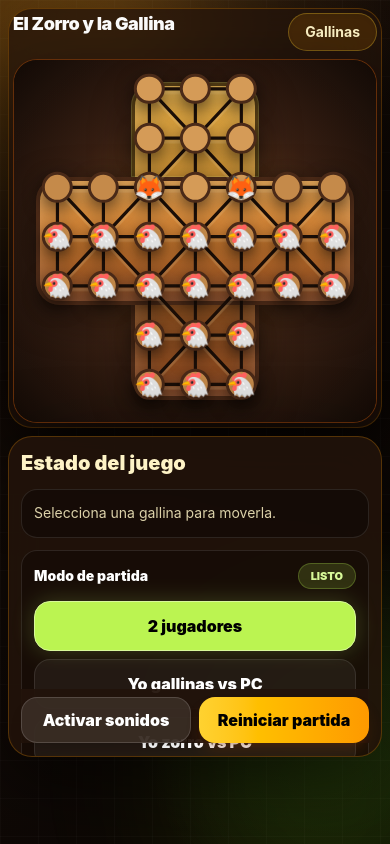
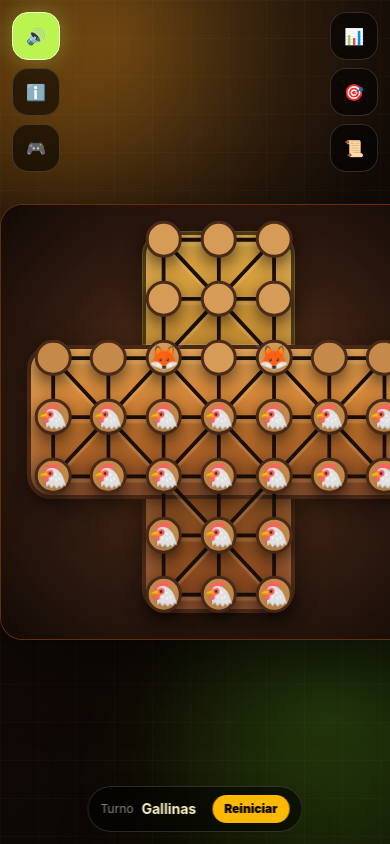
Before and after one commit to darlinarenas/cliente-zorroylagallina, a React (Vite) app: page / in a window 390 px wide. Built offline with nearby package versions, Linux system fonts and the light colour scheme.

Commit message:
mejoras tableros y botones flotantes

```diff
--- a/src/App.jsx
+++ b/src/App.jsx
@@ -13,6 +13,7 @@ export default function ZorroGallinaPrototype() {
   const [forcedPreview, setForcedPreview] = useState(null);
   const [capturingFox, setCapturingFox] = useState(null);
   const [soundEnabled, setSoundEnabled] = useState(false);
+  const [panelMovil, setPanelMovil] = useState(null);
 
   const crearSonido = (tipo) => {
     if (!soundEnabled) return;
@@ -662,6 +663,97 @@ export default function ZorroGallinaPrototype() {
   const hensInFarm = hens.filter((pos) => farmCells.includes(pos)).length;
   const gallinasRestantes = hens.length;
 
+  const PanelMovilContenido = () => {
+    if (!panelMovil) return null;
+
+    if (panelMovil === "modo") {
+      return (
+        <div className="space-y-3">
+          <h3 className="text-xl font-black text-amber-100">Modo de partida</h3>
+          <p className="text-sm text-white/60">Elige cómo quieres jugar. La partida no arranca hasta tocar comenzar.</p>
+
+          <div className="grid gap-2">
+            <button onClick={() => prepararModo("dos_jugadores")} className={`rounded-2xl px-4 py-3 font-black border transition-all ${modoJuego === "dos_jugadores" ? "bg-lime-300 text-black border-lime-200" : "bg-white/5 text-white border-white/10"}`}>
+              2 jugadores local
+            </button>
+            <button onClick={() => prepararModo("humano_gallinas")} className={`rounded-2xl px-4 py-3 font-black border transition-all ${modoJuego === "humano_gallinas" ? "bg-lime-300 text-black border-lime-200" : "bg-white/5 text-white border-white/10"}`}>
+              Yo gallinas vs PC
+            </button>
+            <button onClick={() => prepararModo("humano_zorros")} className={`rounded-2xl px-4 py-3 font-black border transition-all ${modoJuego === "humano_zorros" ? "bg-orange-300 text-black border-orange-200" : "bg-white/5 text-white border-white/10"}`}>
+              Yo zorro vs PC
+            </button>
+          </div>
+
+          <button onClick={() => { comenzarPartida(); setPanelMovil(null); }} className={`w-full rounded-2xl px-4 py-3 font-black border transition-all ${juegoIniciado ? "bg-white/10 text-white/60 border-white/10" : "bg-gradient-to-r from-lime-300 to-emerald-400 text-black border-lime-200"}`}>
+            {juegoIniciado ? "Reiniciar y comenzar" : "Comenzar"}
+          </button>
+        </div>
+      );
+    }
+
+    if (panelMovil === "stats") {
+      return (
+        <div className="space-y-3">
+          <h3 className="text-xl font-black text-amber-100">Estadísticas</h3>
+          <div className="grid grid-cols-2 gap-3 text-center">
+            <div className="rounded-2xl bg-black/30 p-3 border border-white/10"><div className="text-2xl">🌾</div><b>{hensInFarm}/9</b><p className="text-xs text-white/50">gallinero</p></div>
+            <div className="rounded-2xl bg-black/30 p-3 border border-white/10"><div className="text-2xl">🐔</div><b>{gallinasRestantes}</b><p className="text-xs text-white/50">gallinas</p></div>
+            <div className="rounded-2xl bg-black/30 p-3 border border-white/10"><div className="text-2xl">🦊</div><b>{foxes.length}</b><p className="text-xs text-white/50">zorros</p></div>
+            <div className="rounded-2xl bg-black/30 p-3 border border-white/10"><div className="text-2xl">🍗</div><b>{hensEaten}/12</b><p className="text-xs text-white/50">comidas</p></div>
+          </div>
+          <div className="grid grid-cols-2 gap-3">
+            <div className="rounded-2xl bg-orange-500/10 border border-orange-300/15 p-4"><p className="text-xs text-white/50 uppercase tracking-widest">Racha zorro</p><h3 className="text-3xl font-black text-orange-300">{rachaZorro}</h3></div>
+            <div className="rounded-2xl bg-lime-500/10 border border-lime-300/15 p-4"><p className="text-xs text-white/50 uppercase tracking-widest">Racha gallinas</p><h3 className="text-3xl font-black text-lime-300">{rachaGallinas}</h3></div>
+          </div>
+        </div>
+      );
+    }
+
+    if (panelMovil === "ayuda") {
+      return (
+        <div className="space-y-3">
+          <h3 className="text-xl font-black text-amber-100">Ayudas visuales</h3>
+          <button onClick={() => setMostrarAyudaGallinas((prev) => !prev)} className={`w-full rounded-2xl px-4 py-3 font-black border transition-all ${mostrarAyudaGallinas ? "bg-lime-400/15 border-lime-300/30 text-lime-100" : "bg-red-500/15 border-red-300/30 text-red-100"}`}>
+            {mostrarAyudaGallinas ? "Ayuda gallinas: visible" : "Ayuda gallinas: oculta"}
+          </button>
+          <button onClick={() => setMostrarAyudaZorro((prev) => !prev)} className={`w-full rounded-2xl px-4 py-3 font-black border transition-all ${mostrarAyudaZorro ? "bg-amber-400/15 border-amber-300/30 text-amber-100" : "bg-red-500/15 border-red-300/30 text-red-100"}`}>
+            {mostrarAyudaZorro ? "Ayuda zorro: visible" : "Ayuda zorro: oculta"}
+          </button>
+          <div className="rounded-2xl bg-black/25 border border-white/10 p-4 text-sm text-white/70">
+            Las fichas del turno actual brillan suavemente. Puedes ocultar los movimientos verdes para subir la dificultad.
+          </div>
+        </div>
+      );
+    }
+
+    if (panelMovil === "movimientos") {
+      return (
+        <div className="space-y-3">
+          <h3 className="text-xl font-black text-amber-100">Movimientos</h3>
+          <div className="space-y-2 max-h-[45dvh] overflow-auto pr-1">
+            {movimientos.length === 0 && <div className="text-sm text-white/45">Aún no hay movimientos registrados.</div>}
+            {movimientos.map((mov, index) => (
+              <div key={index} className="rounded-xl bg-white/5 border border-white/5 px-3 py-2 text-sm text-white/80">{mov}</div>
+            ))}
+          </div>
+        </div>
+      );
+    }
+
+    return (
+      <div className="space-y-3">
+        <h3 className="text-xl font-black text-amber-100">Estado</h3>
+        <div className="rounded-2xl bg-black/30 p-4 border border-white/10"><p className="text-sm text-amber-100/85 leading-relaxed">{message}</p></div>
+        <div className="grid gap-2 text-sm">
+          <div className="rounded-xl bg-black/20 px-3 py-2">🐔 Las gallinas solo avanzan.</div>
+          <div className="rounded-xl bg-black/20 px-3 py-2">🦊 El zorro puede comer varias veces seguidas.</div>
+          <div className="rounded-xl bg-black/20 px-3 py-2">💨 Si no come teniendo captura, queda soplao.</div>
+          <div className="rounded-xl bg-black/20 px-3 py-2">🚫 Si los zorros no pueden moverse, pierden.</div>
+        </div>
+      </div>
+    );
+  };
+
   const PreviewPath = () => {
     if (!forcedPreview) return null;
     const A = nodeById[forcedPreview.fox];
@@ -686,7 +778,7 @@ export default function ZorroGallinaPrototype() {
   };
 
   return (
-    <div className="h-[100dvh] sm:min-h-screen relative bg-[#100905] text-white flex items-start sm:items-center justify-center p-2 sm:p-5 overflow-hidden sm:overflow-auto">
+    <div className="h-[100dvh] sm:min-h-screen relative bg-[#100905] text-white flex items-center justify-center p-0 sm:p-5 overflow-hidden sm:overflow-auto">
       <div className="absolute inset-0 bg-[radial-gradient(circle_at_30%_5%,rgba(255,173,64,.24),transparent_34%),radial-gradient(circle_at_85%_85%,rgba(99,255,68,.12),transparent_25%),linear-gradient(135deg,#1b0f08_0%,#080504_100%)]" />
       <div className="absolute inset-0 opacity-[.18] bg-[linear-gradient(90deg,rgba(255,255,255,.13)_1px,transparent_1px),linear-gradient(rgba(255,255,255,.13)_1px,transparent_1px)] bg-[length:38px_38px]" />
       <div className="absolute -top-24 -left-24 w-72 h-72 rounded-full bg-amber-500/20 blur-3xl" />
@@ -706,9 +798,43 @@ export default function ZorroGallinaPrototype() {
         )}
       </AnimatePresence>
 
-      <main className="relative w-full h-full sm:h-auto max-w-7xl grid grid-rows-[auto_1fr] xl:grid-rows-1 xl:grid-cols-[1fr_360px] gap-2 sm:gap-5 items-start sm:items-center">
-        <section className="rounded-[1.5rem] sm:rounded-[2rem] bg-[#22130b]/75 border border-amber-500/25 shadow-[0_25px_90px_rgba(0,0,0,.65)] p-1 sm:p-6 backdrop-blur-xl">
-          <div className="flex justify-between items-start mb-2 sm:mb-4 gap-3">
+      <div className="fixed left-3 top-3 z-40 sm:hidden flex flex-col gap-2">
+        {!soundEnabled && (
+          <button onClick={activarSonidos} className="w-12 h-12 rounded-2xl bg-lime-300 text-black font-black shadow-[0_0_25px_rgba(190,242,100,.35)] border border-lime-100">🔊</button>
+        )}
+        <button onClick={() => setPanelMovil("estado")} className="w-12 h-12 rounded-2xl bg-black/55 text-white font-black backdrop-blur-xl border border-white/15">ℹ️</button>
+        <button onClick={() => setPanelMovil("modo")} className="w-12 h-12 rounded-2xl bg-black/55 text-white font-black backdrop-blur-xl border border-white/15">🎮</button>
+      </div>
+
+      <div className="fixed right-3 top-3 z-40 sm:hidden flex flex-col gap-2">
+        <button onClick={() => setPanelMovil("stats")} className="w-12 h-12 rounded-2xl bg-black/55 text-white font-black backdrop-blur-xl border border-white/15">📊</button>
+        <button onClick={() => setPanelMovil("ayuda")} className="w-12 h-12 rounded-2xl bg-black/55 text-white font-black backdrop-blur-xl border border-white/15">🎯</button>
+        <button onClick={() => setPanelMovil("movimientos")} className="w-12 h-12 rounded-2xl bg-black/55 text-white font-black backdrop-blur-xl border border-white/15">📜</button>
+      </div>
+
+      <div className="fixed left-1/2 bottom-3 -translate-x-1/2 z-40 sm:hidden flex items-center gap-2 rounded-full bg-black/55 border border-white/15 backdrop-blur-xl px-3 py-2 shadow-2xl">
+        <span className="text-xs text-white/50">Turno</span>
+        <b className="capitalize text-sm text-amber-100">{winner ? "fin" : turn}</b>
+        <button onClick={resetGame} className="ml-2 rounded-full bg-amber-400 text-black px-3 py-1.5 text-xs font-black">Reiniciar</button>
+      </div>
+
+      <AnimatePresence>
+        {panelMovil && (
+          <motion.div className="fixed inset-0 z-50 sm:hidden bg-black/55 backdrop-blur-sm flex items-end p-3" initial={{ opacity: 0 }} animate={{ opacity: 1 }} exit={{ opacity: 0 }}>
+            <motion.div initial={{ y: 80, scale: 0.96 }} animate={{ y: 0, scale: 1 }} exit={{ y: 80, scale: 0.96 }} className="w-full max-h-[78dvh] overflow-auto rounded-[2rem] bg-[#22130b]/95 border border-amber-400/25 shadow-[0_0_60px_rgba(0,0,0,.8)] p-5">
+              <div className="flex justify-between items-center mb-4">
+                <span className="text-xs font-black uppercase tracking-[0.25em] text-white/40">Panel</span>
+                <button onClick={() => setPanelMovil(null)} className="w-10 h-10 rounded-full bg-white/10 border border-white/10 font-black">✕</button>
+              </div>
+              <PanelMovilContenido />
+            </motion.div>
+          </motion.div>
+        )}
+      </AnimatePresence>
+
+      <main className="relative w-full h-full sm:h-auto max-w-7xl grid grid-rows-1 xl:grid-rows-1 xl:grid-cols-[1fr_360px] gap-0 sm:gap-5 items-center">
+        <section className="relative flex h-full items-center justify-center bg-transparent border-0 shadow-none p-0 sm:block sm:h-auto sm:rounded-[2rem] sm:bg-[#22130b]/75 sm:border sm:border-amber-500/25 sm:shadow-[0_25px_90px_rgba(0,0,0,.65)] sm:p-6 sm:backdrop-blur-xl">
+          <div className="hidden sm:flex justify-between items-start mb-4 gap-3">
             <div>
               <div className="hidden sm:inline-flex items-center gap-2 rounded-full bg-lime-300/10 border border-lime-200/20 px-3 py-1 text-xs text-lime-100 mb-2">
                 <span className="w-2 h-2 rounded-full bg-lime-300 shadow-[0_0_10px_#bef264]" />
@@ -722,7 +848,7 @@ export default function ZorroGallinaPrototype() {
             </div>
           </div>
 
-          <div ref={tableroRef} className="relative mx-auto aspect-square w-full max-w-[min(99vw,66dvh)] sm:max-w-[790px] rounded-[1.5rem] sm:rounded-[2rem] bg-[#2b190f] shadow-[inset_0_0_60px_rgba(0,0,0,.75),0_25px_70px_rgba(0,0,0,.5)] overflow-hidden border border-amber-700/40 touch-none">
+          <div ref={tableroRef} className="relative mx-auto aspect-square w-[112vw] max-w-[88dvh] sm:w-full sm:max-w-[790px] rounded-[1.4rem] sm:rounded-[2rem] bg-[#2b190f] shadow-[inset_0_0_60px_rgba(0,0,0,.75),0_25px_70px_rgba(0,0,0,.5)] overflow-hidden border border-amber-700/40 touch-none">
             <div className="absolute inset-0 bg-[radial-gradient(circle_at_center,#8b5226_0%,#3b2114_54%,#140b06_100%)]" />
             <div className="absolute inset-0 opacity-40 bg-[radial-gradient(circle_at_50%_48%,transparent_0%,rgba(0,0,0,.32)_72%)]" />
 
@@ -807,7 +933,7 @@ export default function ZorroGallinaPrototype() {
           </div>
         </section>
 
-        <aside className="rounded-[1.5rem] sm:rounded-[2rem] bg-[#22130b]/90 border border-amber-500/25 shadow-[0_25px_80px_rgba(0,0,0,.6)] p-3 sm:p-6 space-y-3 sm:space-y-5 backdrop-blur-xl overflow-y-auto max-h-[38dvh] sm:max-h-none">
+        <aside className="hidden sm:block rounded-[2rem] bg-[#22130b]/90 border border-amber-500/25 shadow-[0_25px_80px_rgba(0,0,0,.6)] p-6 space-y-5 backdrop-blur-xl overflow-y-auto max-h-none">
           <div>
             <h2 className="text-xl font-black text-amber-100">Estado del juego</h2>
             <p className="hidden sm:block text-amber-100/65 mt-2 text-sm">Antes de soplar al zorro, se muestra la captura que estaba obligado a hacer. Si los zorros quedan sin movimientos, ganan las gallinas.</p>
```
